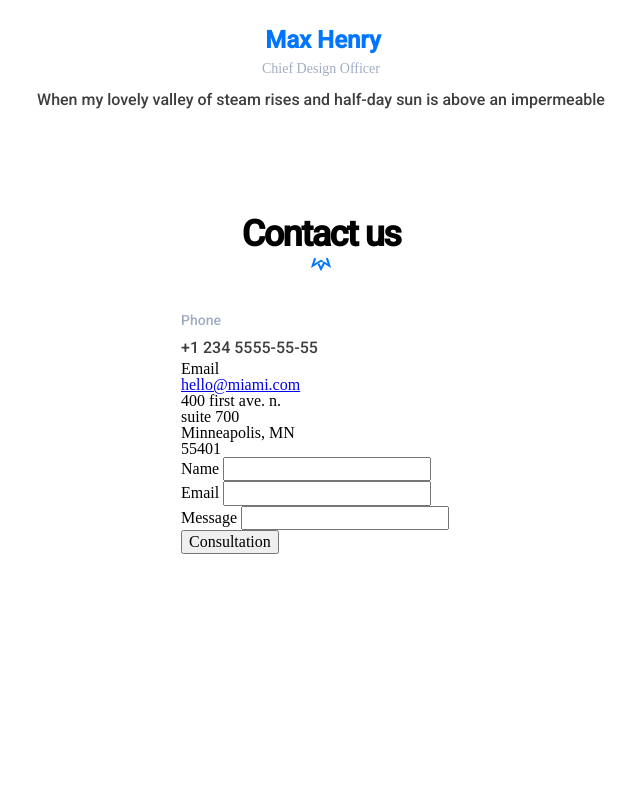
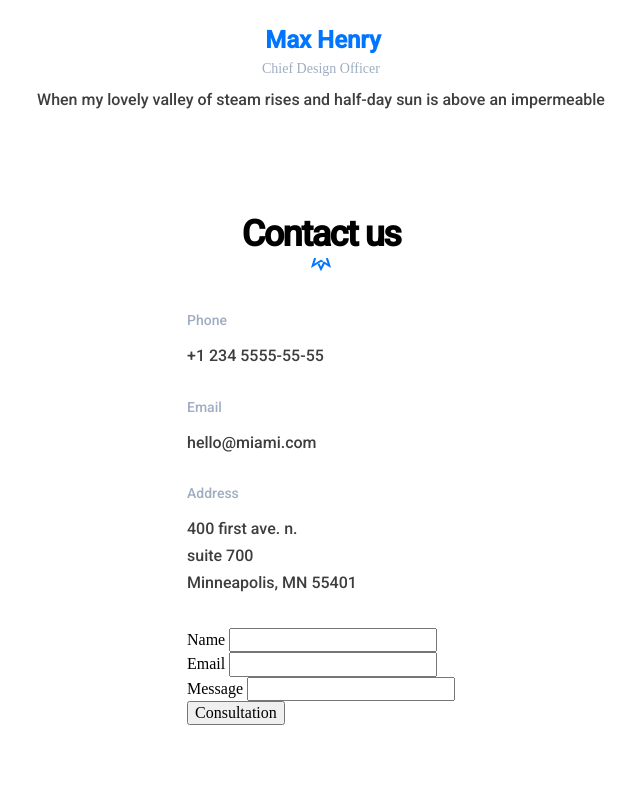
Before and after one commit to den-dombrovskyi/miamiLanding, a website: page index.html in a window 1280 px wide. Shown: the part 4019-4827 px from the top of the page, without its empty margins (319-959 px from the left). Before the commit the page ends 4656 px from the top, so only its background shows below. Drawn offline with nearby package versions, Linux system fonts and the light colour scheme.

Commit message:
Changed paragraph to link

```diff
--- a/index.html
+++ b/index.html
@@ -281,22 +281,28 @@
         </div>
         <div class="contact__big-box">
           <div class="contact__contact-info">
-            <span class="contact__info-phone">
+            <div class="contact__info-phone">
               <p class="contact__text-phone">Phone</p>
-                <a class="contact__number-phone" href="tel:+1 234 5555-55-55"
-                  >+1 234 5555-55-55</a
-                >
-            </span>
-            <span class="contact__info-email">
+              <a class="contact__number-phone" href="tel:+1 234 5555-55-55"
+                >+1 234 5555-55-55</a
+              >
+            </div>
+            <div class="contact__info-email">
               <p class="contact__text-email">Email</p>
-              <a class="contact__email" href="#email">hello@miami.com</a>
-            </span>
+              <a class="contact__email" href="meilto:hello@miami.com"
+                >hello@miami.com</a
+              >
+            </div>
           </div>
           <div class="contact__info-address">
-            <p class="address__text">
-              400 first ave. n.<br />suite 700<br />Minneapolis, MN <br />
-              55401
-            </p>
+            <div class="contact__text-address">Address</div>
+            <a
+              class="contact__address-link"
+              href="https://goo.gl/maps/oWypMJVVm1aWvBbw8"
+              target="_blank"
+            >
+              400 first ave. n.<br />suite 700<br />Minneapolis, MN 55401
+            </a>
           </div>
           <div class="contact__box-form">
             <form>
--- a/styles/contact.scss
+++ b/styles/contact.scss
@@ -4,12 +4,12 @@
     flex-direction: column;
     justify-content: center;
     align-items: center;
-    width: 100hc;
+    width: $widthSection;
     height: 60px;
     margin-bottom: 30px;
   }
   &__title {
-    width: 280px;
+    width: $widthSection;
     height: 36px;
     font-family: "Roboto", sans-serif;
     font-size: 36px;
@@ -23,12 +23,9 @@
     height: $imageMenu;
   }
   &__info-phone {
-    width: 100hc;
-    height: 62px;
+    margin: 0 0 24px;
   }
   &__text-phone {
-    width: 280px;
-    height: 28px;
     font-family: "Roboto", sans-serif;
     font-size: 14px;
     font-weight: 400;
@@ -36,6 +33,7 @@
     letter-spacing: 0px;
     text-align: left;
     color: $infoColorText;
+    margin: 0 0 8px;
   }
   &__number-phone {
     font-family: "Roboto", sans-serif;
@@ -49,4 +47,56 @@
       color: $backgraundColor;
     }
   }
+  &__info-email {
+    margin: 0 0 24px;
+  }
+  &__text-email {
+    font-family: "Roboto", sans-serif;
+    font-size: 14px;
+    font-weight: 400;
+    line-height: 28px;
+    letter-spacing: 0px;
+    text-align: left;
+    color: $infoColorText;
+    margin: 0 0 8px;
+  }
+  &__email {
+    font-family: "Roboto", sans-serif;
+    font-size: 16px;
+    font-weight: 400;
+    line-height: 27px;
+    text-align: left;
+    color: $colorText;
+    text-decoration: none;
+    &:hover {
+      color: $backgraundColor;
+    }
+  }
+  &__info-address {
+    margin: 0 0 32px;
+  }
+  &__text-address {
+    font-family: "Roboto", sans-serif;
+    font-size: 14px;
+    font-weight: 400;
+    line-height: 27px;
+    letter-spacing: 0px;
+    text-align: left;
+    color: $infoColorText;
+    margin: 0 0 8px;
+  }
+  &__address-link {
+    font-family: "Roboto", sans-serif;
+    font-size: 16px;
+    font-weight: 400;
+    line-height: 27px;
+    letter-spacing: 0px;
+    text-align: left;
+    color: $colorText;
+    text-decoration: none;
+
+    &:hover {
+      color: $backgraundColor;
+    }
+  }
 }
--- a/styles/container.scss
+++ b/styles/container.scss
@@ -3,4 +3,5 @@
     flex-direction: column;
     justify-content: center;
     align-items: center;
+    padding: 0 20px;
 }
--- a/styles/variables.scss
+++ b/styles/variables.scss
@@ -1,5 +1,6 @@
 $imageMenu: 24px;
 $imageMenuBox: 100%;
+$widthSection: 100hc;
 $backgraundColor: var(--Blue, #0075ff);
 $colorText: #3e3e3e;
 $infoColorText: #9fadc2;
```
Also changed, not shown: styles.css, 1 other file.
